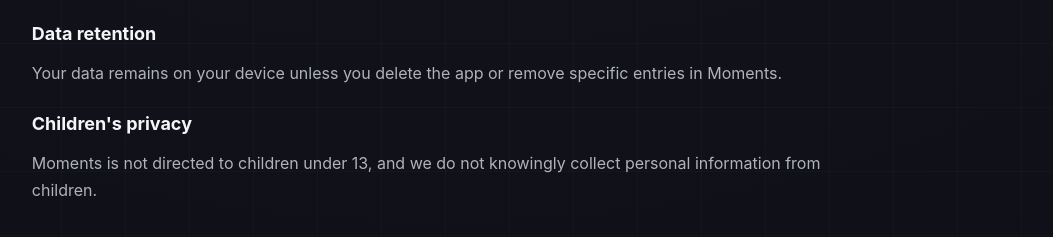
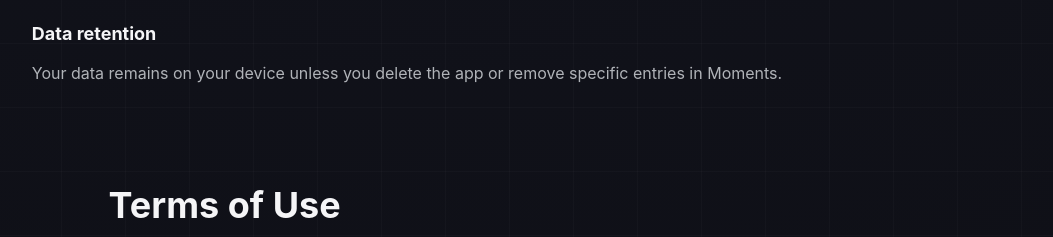
Before and after one commit to JoshOn360Hz/Moments, a plain HTML site: page index.html in a window 1280 px wide. Shown: the part 1237-1474 px from the top of the page, without its empty margins (195-1248 px from the left). Drawn offline with Linux system fonts and the light colour scheme.

Commit message:
Update index.html

```diff
--- a/index.html
+++ b/index.html
@@ -101,12 +101,6 @@
 					Your data remains on your device unless you delete the app or remove
 					specific entries in Moments.
 				</p>
-				<h3>Children's privacy</h3>
-				<p>
-					Moments is not directed to children under 13, and we do not knowingly
-					collect personal information from children.
-				</p>
-			</section>
 
 			<section class="content reveal" id="terms">
 				<h2>Terms of Use</h2>
```
